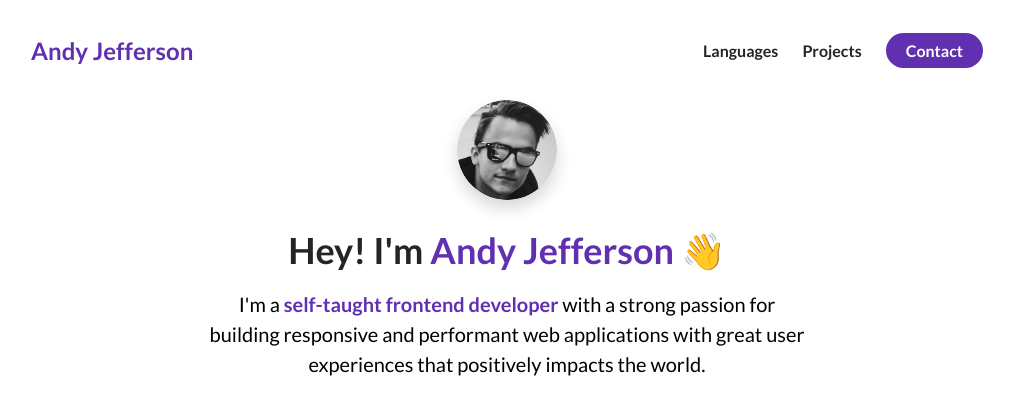
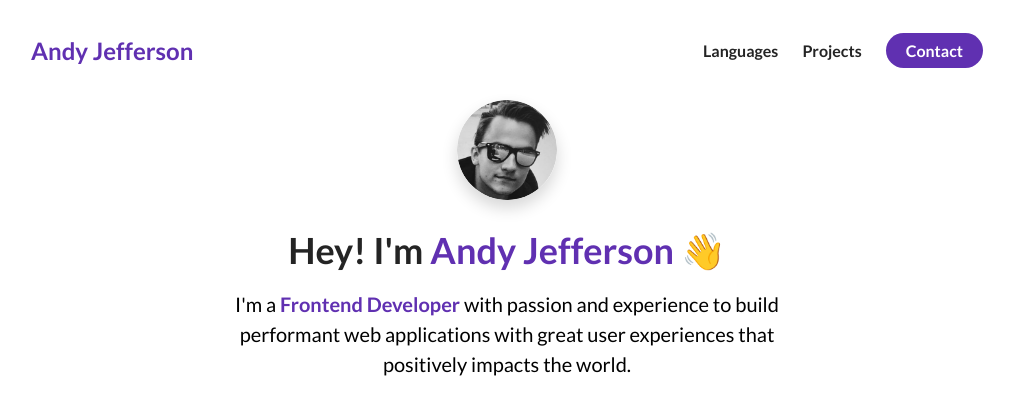
Before and after one commit to granissss/basicportfolio, a plain HTML site: page index.html in a window 1280 px wide. Shown: the top 404 px of the page, without its empty margins (133-1147 px from the left). Drawn offline with Linux system fonts and the light colour scheme.

Commit message:
Update index.html

```diff
--- a/index.html
+++ b/index.html
@@ -48,8 +48,7 @@
                             class="about-me__wave">👋</span>
                     </h1>
                     <p class="about-me__info--para">
-                        I'm a <strong class="text--purple">self-taught frontend developer</strong> with a strong passion
-                        for building responsive and performant
+                        I'm a <strong class="text--purple">Frontend Developer</strong> with passion and experience to build performant
                         web
                         applications with great user experiences that positively impacts the world.
                     </p>
```
